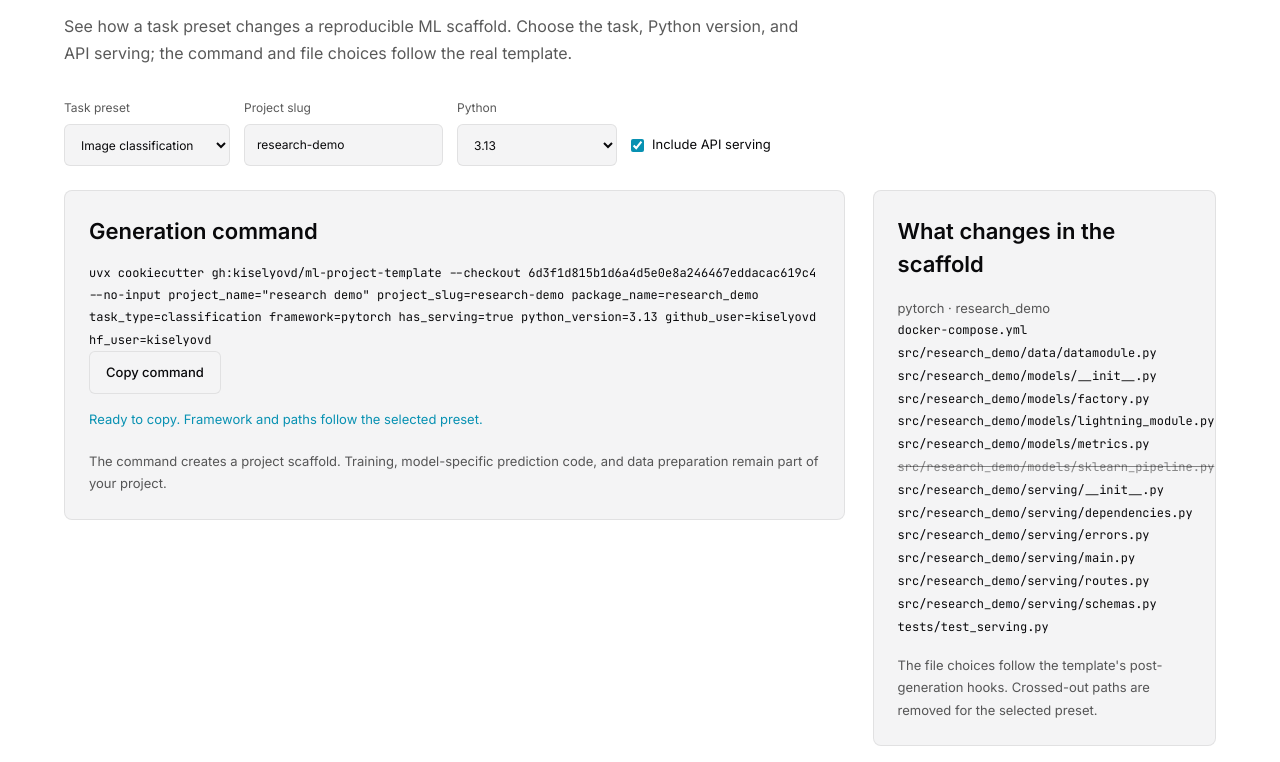
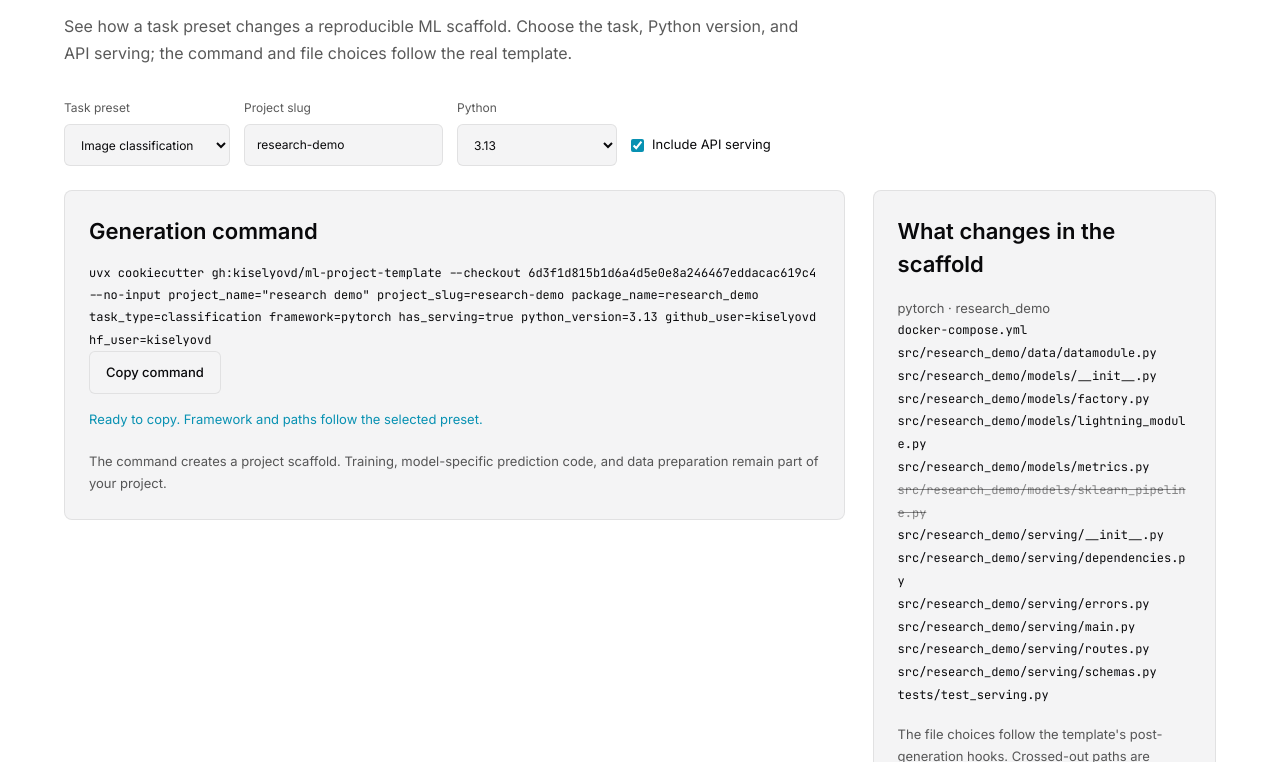
Before and after one commit to kiselyovd/kiselyovd.github.io, an Astro site: page /showcase/ml-project-template in a window 1280 px wide. Shown: the part 190-952 px from the top of the page. Built offline with nearby package versions, Linux system fonts and the light colour scheme; Astro itself is replaced by a stand-in of ours.

Commit message:
fix: keep showcase controls and paths within narrow screens

```diff
--- a/src/styles/showcase.css
+++ b/src/styles/showcase.css
@@ -17,7 +17,7 @@
 .showcase-page a { color: var(--accent); }
 .showcase-toolbar { display: flex; flex-wrap: wrap; align-items: end; gap: 14px; margin-bottom: 24px; }
 .showcase-field { display: grid; gap: 7px; min-width: 160px; font-size: 12px; color: var(--text-muted); }
-.showcase-field :is(input,select) { padding: 11px 12px; background: var(--surface); color: var(--text); border: 1px solid var(--border); border-radius: 6px; font: inherit; min-height: 42px; }
+.showcase-field :is(input,select) { width: 100%; min-width: 0; padding: 11px 12px; background: var(--surface); color: var(--text); border: 1px solid var(--border); border-radius: 6px; font: inherit; min-height: 42px; }
 .showcase-field input[aria-invalid="true"] { border-color: var(--highlight-amber); }
 .showcase-check { display: flex; align-items: center; gap: 8px; min-height: 42px; font-size: 13px; }
 .showcase-check input { accent-color: var(--accent); }
@@ -29,10 +29,10 @@
 .showcase-panel { min-width: 0; padding: 24px; border: 1px solid var(--border); border-radius: 8px; background: var(--surface); }
 .showcase-panel h2 { margin-top: 0; }
 .showcase-code { white-space: pre-wrap; overflow-wrap: anywhere; font-family: var(--font-mono); font-size: 12px; line-height: 1.85; }
-.showcase-tree { font-family: var(--font-mono); font-size: 12px; line-height: 1.9; list-style: none; }
+.showcase-tree { font-family: var(--font-mono); font-size: 12px; line-height: 1.9; list-style: none; overflow-wrap: anywhere; }
 .showcase-tree .removed { color: var(--text-subtle); text-decoration: line-through; }
 .showcase-tree .kept { color: var(--text); }
-.showcase-note { color: var(--text-muted); line-height: 1.7; font-size: 13px; margin-top: 16px; }
+.showcase-note { overflow-wrap: anywhere; color: var(--text-muted); line-height: 1.7; font-size: 13px; margin-top: 16px; }
 .showcase-live { color: var(--accent-soft-text); font-size: 13px; min-height: 24px; margin: 16px 0; }
 .showcase-sources { margin-top: 40px; padding-top: 24px; border-top: 1px solid var(--border); font-size: 12px; color: var(--text-muted); line-height: 1.8; }
 .showcase-tour figure { overflow: hidden; border: 1px solid var(--border); border-radius: 8px; margin: 0; background: var(--surface); }
```
